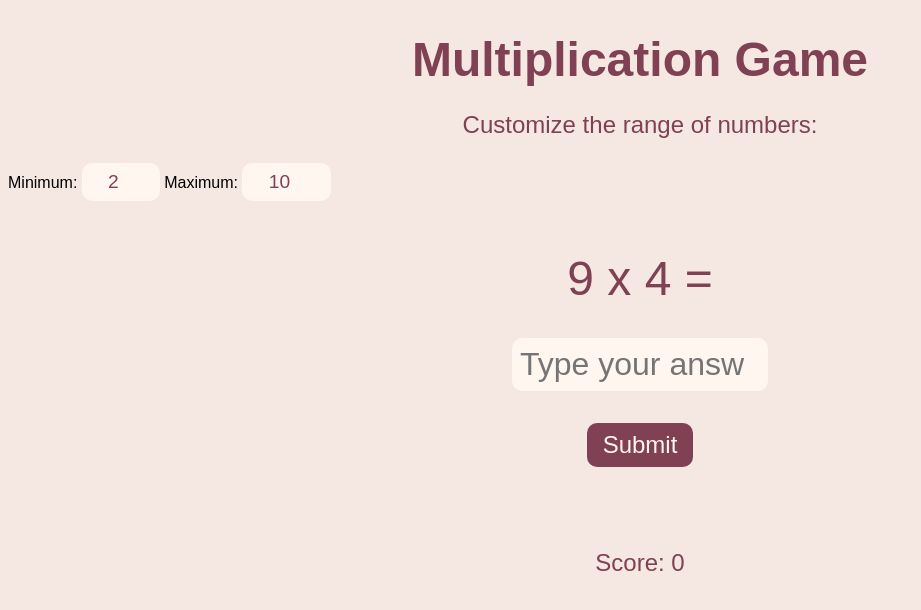
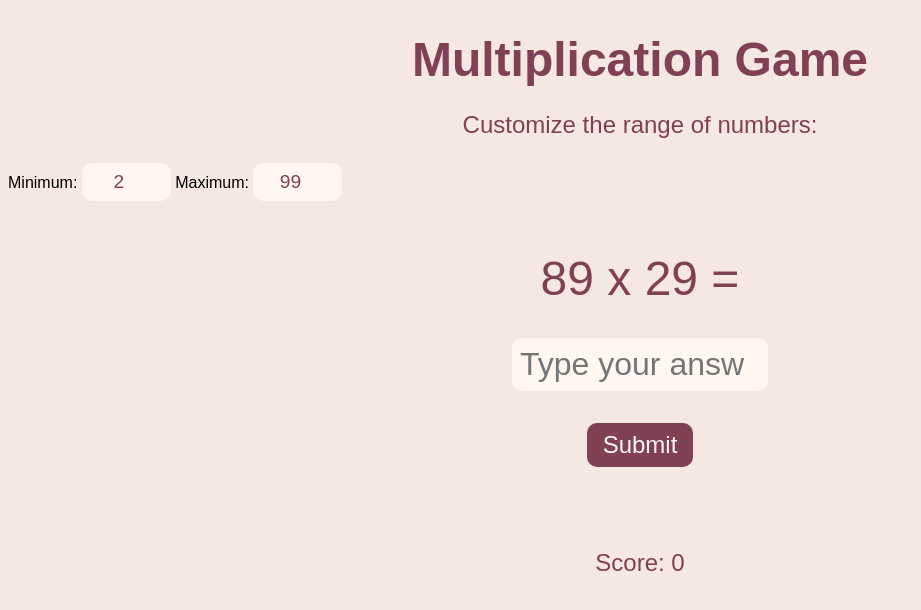
Before and after one commit to milan-panta/arithmetics, a plain HTML site: page index.html in a window 1280 px wide. Shown: the whole page, without its empty margins (0-921 px from the left). Drawn offline with Linux system fonts and the light colour scheme.

Commit message:
Update index.html

```diff
--- a/index.html
+++ b/index.html
@@ -9,9 +9,9 @@
   <h1>Multiplication Game</h1>
   <p>Customize the range of numbers:</p>
 <label for="min">Minimum:</label>
-<input type="number" id="min" min="1" max="99" value="2">
+<input type="number" id="min" min="1" max="999" value="2">
 <label for="max">Maximum:</label>
-<input type="number" id="max" min="2" max="100" value="10">
+<input type="number" id="max" min="2" max="999" value="99">
   <br><br>
   <div id="question"></div>
   <input type="number" id="answer" placeholder="Type your answer here...">
```
